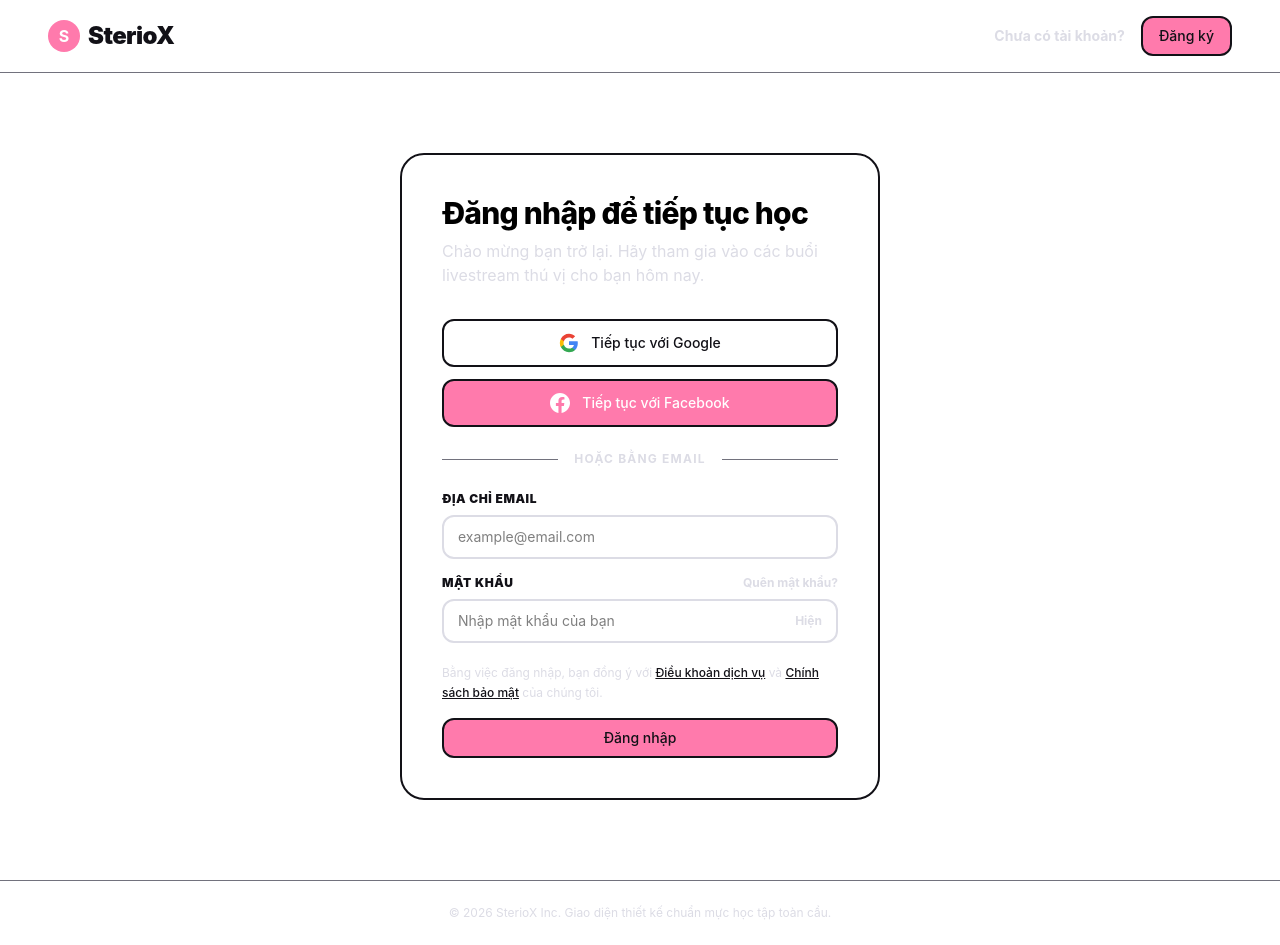
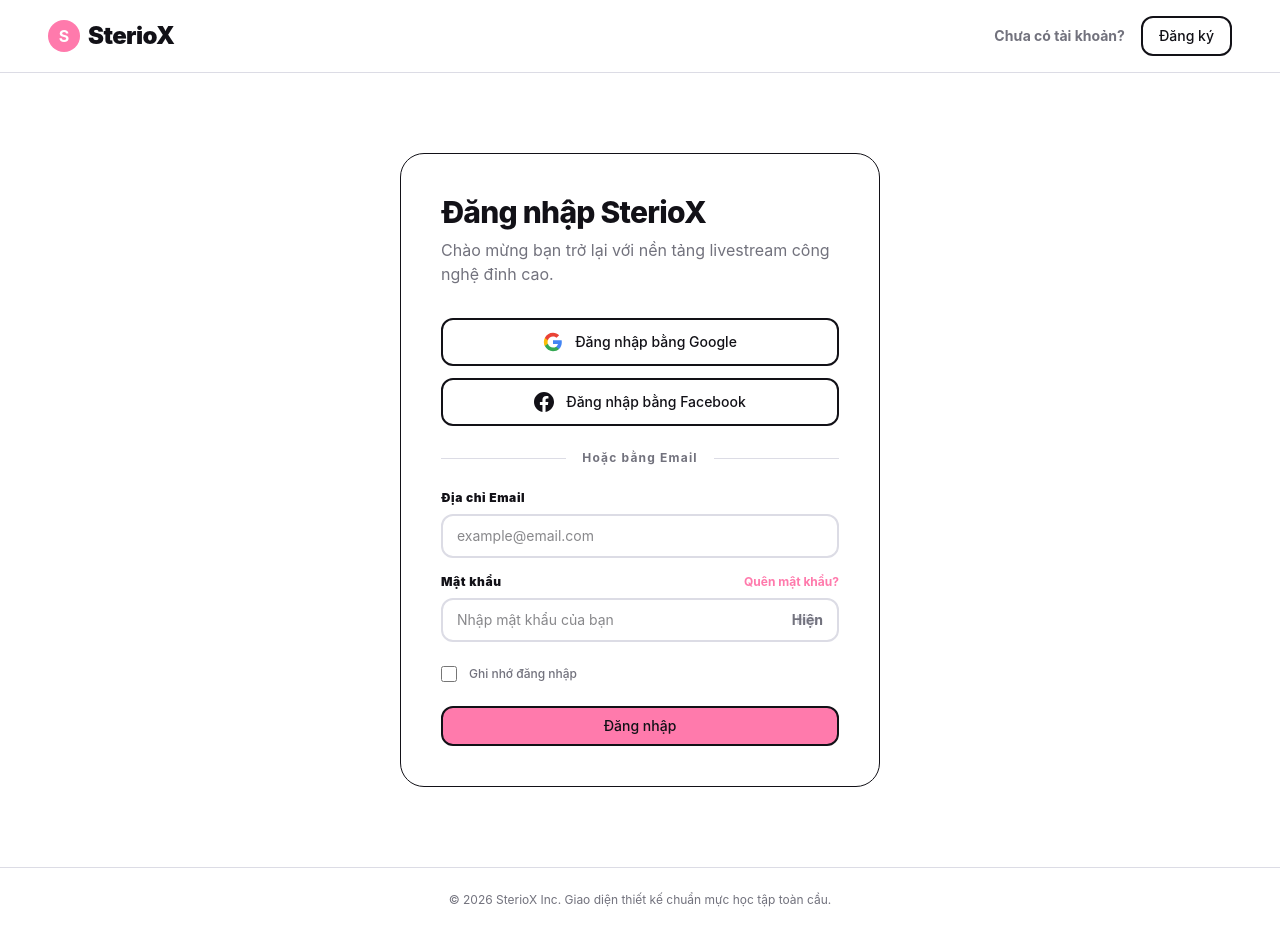
Before and after one commit to thlam05/SterioX, a React (Vite) app in the folder client/: page /login in a window 1280 px wide. Built offline with nearby package versions, Linux system fonts and the light colour scheme.

Commit message:
feature(client): update ui login page

```diff
--- a/client/src/pages/LoginPage.tsx
+++ b/client/src/pages/LoginPage.tsx
@@ -3,25 +3,24 @@
 import Logo from "@/components/ui/Logo";
 import { useState } from "react";
 
-
 export default function LoginPage() {
-  const [email, setEmail] = useState('');
-  const [password, setPassword] = useState('');
+  const [email, setEmail] = useState("");
+  const [password, setPassword] = useState("");
   const [showPassword, setShowPassword] = useState(false);
+  const [rememberMe, setRememberMe] = useState(false);
 
   const handleSubmit = (e: React.FormEvent) => {
     e.preventDefault();
-    // Handle login logic here
   };
 
   return (
-    <div className="min-h-screen bg-background text-foregound flex flex-col justify-between font-sans selection:bg-selection">
+    <div className="min-h-screen bg-background text-foreground flex flex-col justify-between font-sans selection:bg-selection">
       {/* Header */}
-      <header className="px-6 py-4 md:px-12 border-b border-secondary flex justify-between items-center bg-white">
-        <Logo></Logo>
+      <header className="px-6 py-4 md:px-12 border-b border-accent flex justify-between items-center bg-background">
+        <Logo />
         <div className="hidden md:flex items-center space-x-4 text-sm font-bold">
-          <span className="text-accent">Chưa có tài khoản?</span>
-          <Button variant="primary">
+          <span className="text-secondary">Chưa có tài khoản?</span>
+          <Button variant="outline">
             Đăng ký
           </Button>
         </div>
@@ -29,22 +28,23 @@
 
       {/* Main Container */}
       <main className="flex-grow flex items-center justify-center px-4 py-12 md:py-20">
-        <div className="w-full max-w-[480px] bg-white border border-foreground md:border-2 md:border-foreground rounded-3xl p-6 md:p-10">
+        <div className="w-full max-w-[480px] bg-background border border-foreground rounded-3xl p-6 md:p-10">
 
           {/* Title */}
           <div className="mb-8">
-            <h1 className="text-2xl md:text-3xl font-extrabold tracking-tight mb-2">
-              Đăng nhập để tiếp tục học
+            <h1 className="text-2xl md:text-3xl font-extrabold tracking-tight mb-2 text-foreground">
+              Đăng nhập SterioX
             </h1>
-            <p className="text-sm md:text-base text-accent">
-              Chào mừng bạn trở lại. Hãy tham gia vào các buổi livestream thú vị cho bạn hôm nay.
+            <p className="text-sm md:text-base text-secondary">
+              Chào mừng bạn trở lại với nền tảng livestream công nghệ đỉnh cao.
             </p>
           </div>
 
           {/* Social Login Buttons */}
           <div className="space-y-3 mb-6">
             <Button
-              className="w-full py-3 border-2 border-foreground bg-white text-foreground hover:bg-primary-light font-bold rounded-xl flex items-center justify-center gap-3 transition-colors duration-200"
+              variant="outline"
+              className="w-full py-3 border border-foreground bg-background text-foreground hover:bg-primary-light hover:text-foreground font-bold rounded-xl flex items-center justify-center gap-3 transition-colors duration-200"
             >
               <svg className="w-5 h-5" viewBox="0 0 24 24">
                 <path fill="#4285F4" d="M22.56 12.25c0-.78-.07-1.53-.2-2.25H12v4.26h5.92c-.26 1.37-1.04 2.53-2.21 3.31v2.77h3.57c2.08-1.92 3.28-4.74 3.28-8.09z" />
@@ -52,30 +52,31 @@
                 <path fill="#FBBC05" d="M5.84 14.09c-.22-.66-.35-1.36-.35-2.09s.13-1.43.35-2.09V7.06H2.18C1.43 8.55 1 10.22 1 12s.43 3.45 1.18 4.94l2.85-2.22-.03-.63z" />
                 <path fill="#EA4335" d="M12 5.38c1.62 0 3.06.56 4.21 1.64l3.15-3.15C17.45 2.09 14.97 1 12 1 7.7 1 3.99 3.47 2.18 7.06l3.66 2.84c.87-2.6 3.3-4.52 6.16-4.52z" />
               </svg>
-              Tiếp tục với Google
+              Đăng nhập bằng Google
             </Button>
 
             <Button
-              className="w-full py-3 border-2 border-foreground bg-primary text-white hover:bg-primary-light font-bold rounded-xl flex items-center justify-center gap-3 transition-colors duration-200"
+              variant="outline"
+              className="w-full py-3 bg-primary text-background hover:bg-primary-light hover:text-foreground font-bold rounded-xl flex items-center justify-center gap-3 transition-colors duration-200"
             >
               <svg className="w-5 h-5 fill-current" viewBox="0 0 24 24">
                 <path d="M24 12.073c0-6.627-5.373-12-12-12s-12 5.373-12 12c0 5.99 4.388 10.954 10.125 11.854v-8.385H7.078v-3.47h3.047V9.43c0-3.007 1.792-4.669 4.533-4.669 1.312 0 2.686.235 2.686.235v2.953H15.83c-1.491 0-1.956.925-1.956 1.874v2.25h3.328l-.532 3.47h-2.796v8.385C19.612 23.027 24 18.062 24 12.073z" />
               </svg>
-              Tiếp tục với Facebook
+              Đăng nhập bằng Facebook
             </Button>
           </div>
 
           {/* Divider */}
           <div className="flex items-center my-6">
-            <div className="flex-grow border-t border-secondary"></div>
-            <span className="px-4 text-xs font-bold text-accent uppercase tracking-widest">Hoặc bằng Email</span>
-            <div className="flex-grow border-t border-secondary"></div>
+            <div className="flex-grow border-t border-accent"></div>
+            <span className="px-4 text-xs font-bold text-secondary tracking-widest">Hoặc bằng Email</span>
+            <div className="flex-grow border-t border-accent"></div>
           </div>
 
           {/* Login Form */}
           <form onSubmit={handleSubmit} className="space-y-4">
             <div>
-              <label className="block text-xs font-black uppercase tracking-wider mb-2 text-foreground">
+              <label className="block text-xs font-black tracking-wider mb-2 text-foreground">
                 Địa chỉ Email
               </label>
               <Input
@@ -89,16 +90,16 @@
 
             <div>
               <div className="flex justify-between items-center mb-2">
-                <label className="block text-xs font-black uppercase tracking-wider text-foreground">
+                <label className="block text-xs font-black tracking-wider text-foreground">
                   Mật khẩu
                 </label>
-                <a href="#" className="text-xs font-bold text-accent hover:underline">
+                <a href="#" className="text-xs text-primary font-bold hover:underline">
                   Quên mật khẩu?
                 </a>
               </div>
               <div className="relative">
                 <Input
-                  type={showPassword ? 'text' : 'password'}
+                  type={showPassword ? "text" : "password"}
                   placeholder="Nhập mật khẩu của bạn"
                   value={password}
                   onChange={(e) => setPassword(e.target.value)}
@@ -107,36 +108,51 @@
                 <button
                   type="button"
                   onClick={() => setShowPassword(!showPassword)}
-                  className="absolute right-4 top-1/2 -translate-y-1/2 text-sm font-bold text-accent hover:text-foreground focus:outline-none"
+                  className="absolute right-4 top-1/2 -translate-y-1/2 text-sm font-bold text-secondary hover:text-foreground focus:outline-none"
                 >
-                  {showPassword ? 'Ẩn' : ""}
+                  {showPassword ? "Ẩn" : "Hiện"}
                 </button>
               </div>
             </div>
 
-            {/* Terms Notice */}
-            <p className="text-xs text-accent leading-relaxed pt-1">
-              Bằng việc đăng nhập, bạn đồng ý với{' '}
-              <a href="#" className="underline text-foreground font-medium">Điều khoản dịch vụ</a>{' '}
-              và{' '}
-              <a href="#" className="underline text-foreground font-medium">Chính sách bảo mật</a> của chúng tôi.
-            </p>
+            {/* Remember Me Checkbox */}
+            <div className="flex items-center justify-between pt-2">
+              <div className="flex items-center gap-3">
+                <input
+                  type="checkbox"
+                  id="remember"
+                  checked={rememberMe}
+                  onChange={(e) => setRememberMe(e.target.checked)}
+                  className="h-4 w-4 rounded border-accent text-primary focus:ring-primary-light"
+                />
+                <label htmlFor="remember" className="text-xs text-secondary font-medium">
+                  Ghi nhớ đăng nhập
+                </label>
+              </div>
+            </div>
 
             {/* Submit Button */}
             <Button
               type="submit"
-              className="w-full"
+              variant="primary"
+              className="w-full mt-2"
             >
               Đăng nhập
             </Button>
           </form>
+
+          {/* Mobile Register Link */}
+          <div className="mt-6 text-center text-sm md:hidden">
+            <span className="text-secondary">Chưa có tài khoản? </span>
+            <a href="#" className="text-primary font-bold hover:underline">Đăng ký</a>
+          </div>
         </div>
       </main>
 
       {/* Footer */}
-      <footer className="px-6 py-6 border-t border-secondary text-center text-xs text-accent bg-white">
+      <footer className="px-6 py-6 border-t border-accent text-center text-xs text-secondary bg-background">
         © 2026 SterioX Inc. Giao diện thiết kế chuẩn mực học tập toàn cầu.
       </footer>
     </div>
-  )
+  );
 }
```
